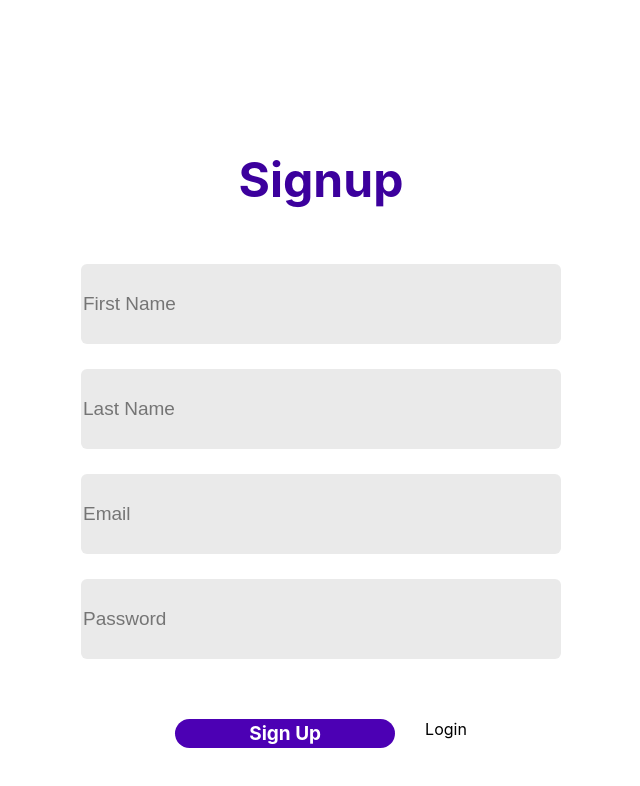
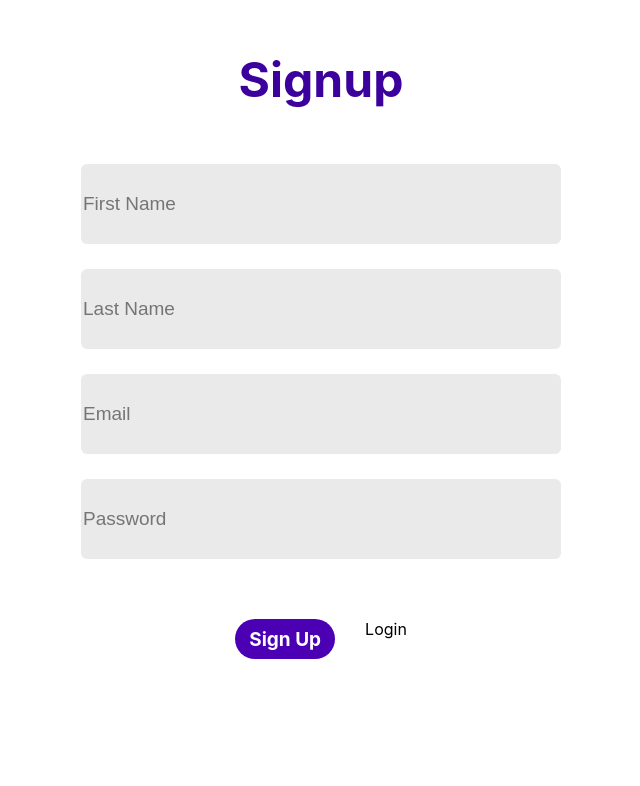
Before and after one commit to Talha86-ux/Repository-App-Frontend, a React (Create React App) app: page / in a window 1280 px wide. Shown: the part 110-896 px from the top of the page, without its empty margins (319-959 px from the left). After the commit the page ends 859 px from the top, so only its background shows below. Built offline with nearby package versions, Linux system fonts and the light colour scheme.

Commit message:
UI minor fixes

```diff
--- a/src/Components/UserForms/userForms.css
+++ b/src/Components/UserForms/userForms.css
@@ -2,7 +2,7 @@
   display: flex;
   flex-direction: column;
   margin: auto;
-  margin-top: 200px;
+  margin-top: 100px;
   padding: 30px;
   background: #fff;
 }
@@ -52,7 +52,8 @@
 .forgot-password{
   padding-left: 62px;
   margin-top: 27px;
-  font-size: 18px;
+  margin-left: 340px;
+  font-size: 13px;
   color: #797979;
 }
 
@@ -71,8 +72,8 @@
   display: flex;
   justify-content: center;
   align-items: center;
-  width: 220px;
-  height: 29px;
+  width: 100px;
+  height: 40px;
   color: #fff;
   background: #4c00b4;
   border-radius: 50px;
@@ -80,3 +81,7 @@
   font-weight: 700;
   cursor: pointer;
 }
+
+.sumit .gray{
+  cursor: pointer;
+}
```
